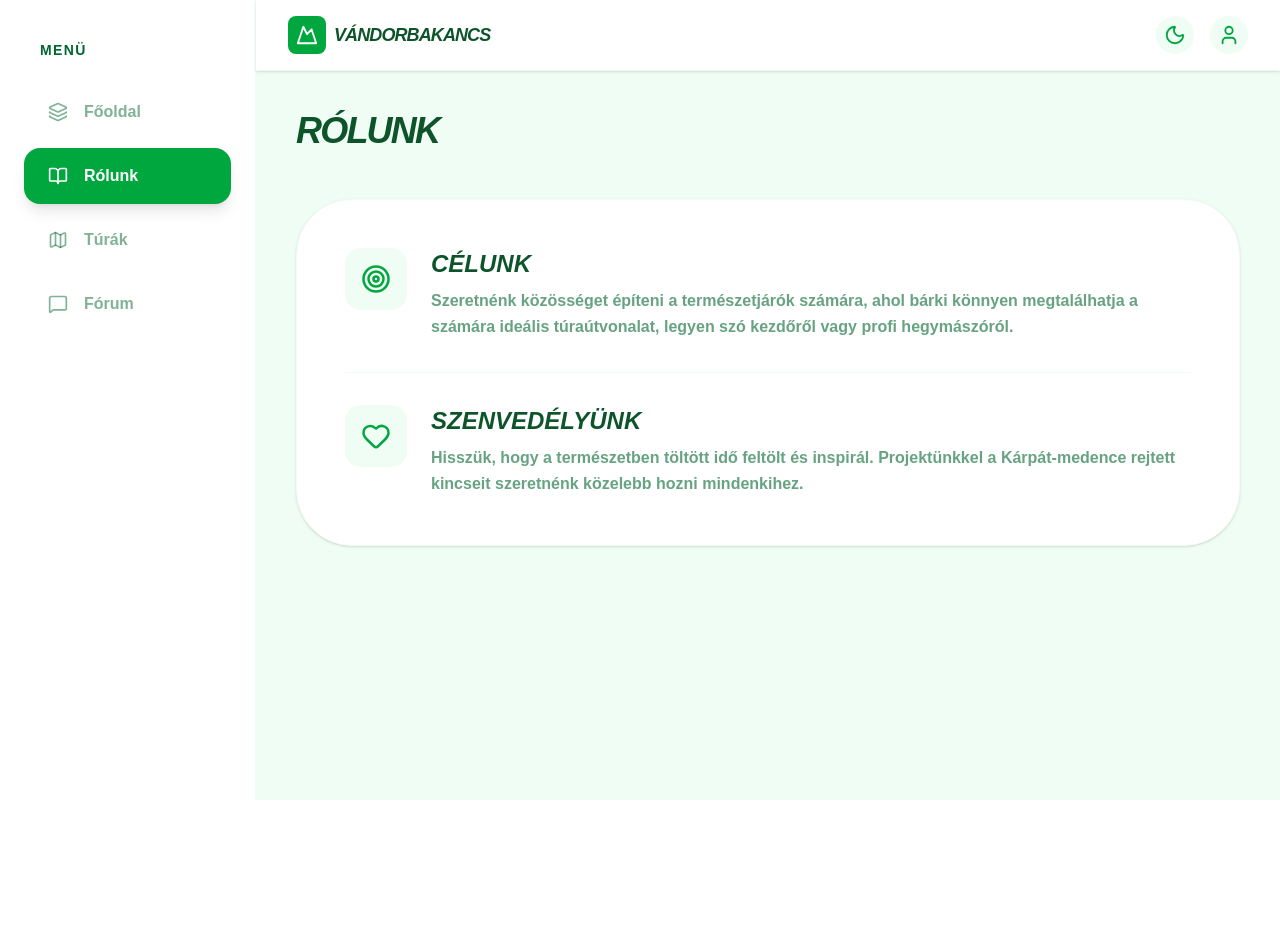
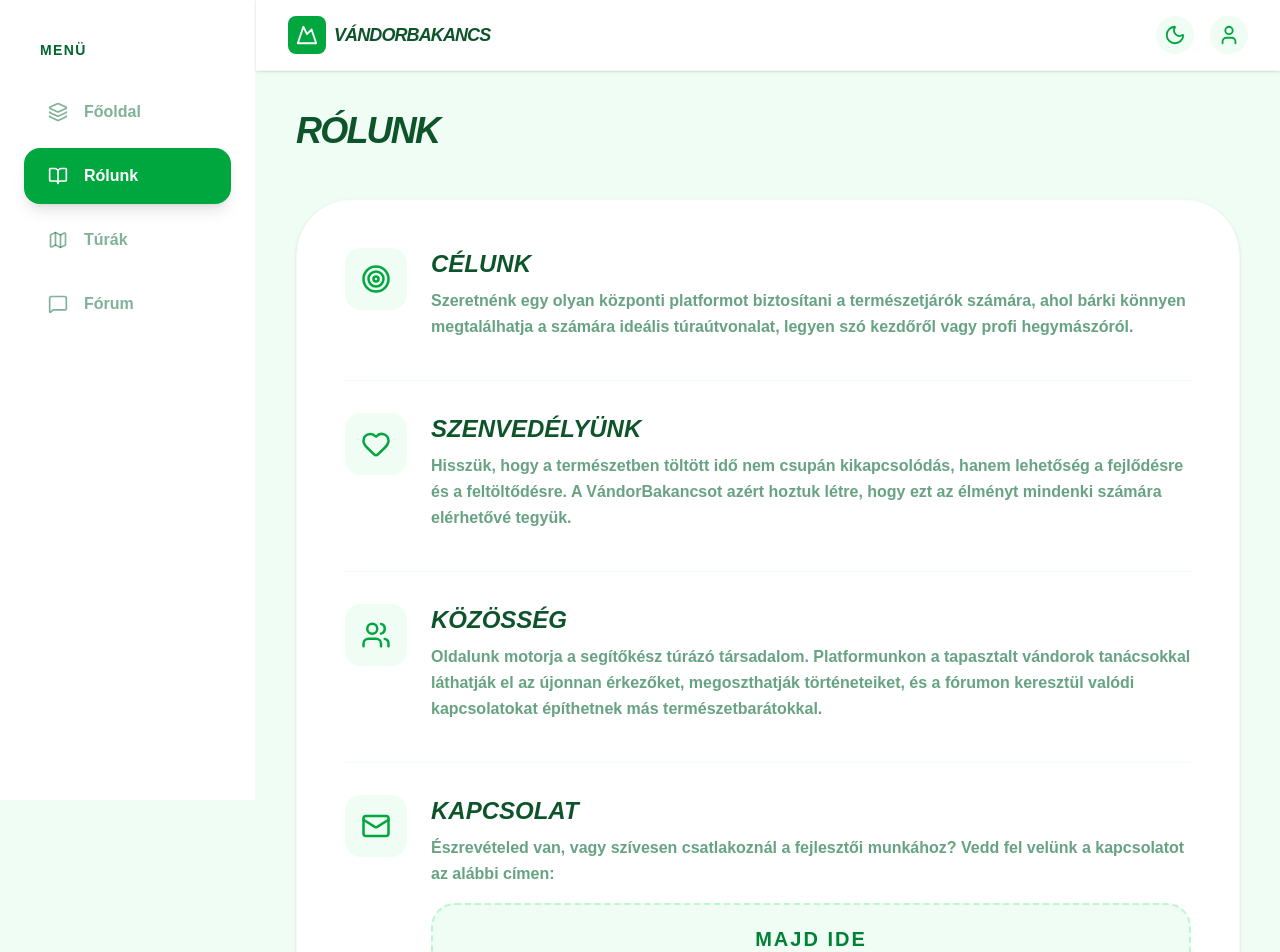
Before and after one commit to VandorBakancs/vandorbakancs, a Next.js app in the folder frontend/: page /rolunk in a window 1280 px wide. Shown: the top 952 px of the page. Before the commit the page ends 800 px from the top, so only its background shows below. Built offline with nearby package versions, Linux system fonts and the light colour scheme.

Commit message:
vandorbakancs

```diff
--- a/frontend/app/rolunk/page.tsx
+++ b/frontend/app/rolunk/page.tsx
@@ -1,36 +1,73 @@
 "use client";
 import React from 'react';
-import { BookOpen, Target, Heart } from 'lucide-react';
+import { Target, Heart, Users, Mail } from 'lucide-react';
 
 export default function RolunkPage() {
   return (
-    <main className="p-10 max-w-5xl mx-auto space-y-12">
-      <h1 className="text-4xl font-black text-green-900 uppercase italic tracking-tighter">Rólunk</h1>
+    <main className="p-10 max-w-5xl mx-auto space-y-12 transition-colors duration-300">
+      <h1 className="text-4xl font-black text-green-900 dark:text-white uppercase italic tracking-tighter">
+        Rólunk
+      </h1>
 
-      <div className="bg-white p-12 rounded-[3.5rem] shadow-sm border border-green-50 space-y-8">
+      <div className="bg-white dark:bg-zinc-800 p-12 rounded-[3.5rem] shadow-sm border border-green-50 dark:border-zinc-700 space-y-10 transition-colors duration-300">
+
+        {/* 1. CÉLUNK */}
         <div className="flex items-start gap-6">
-          <div className="bg-green-50 p-4 rounded-2xl text-green-600">
+          <div className="bg-green-50 dark:bg-zinc-700 p-4 rounded-2xl text-green-600 dark:text-green-400 shrink-0">
             <Target size={30} />
           </div>
           <div>
-            <h2 className="text-2xl font-black text-green-900 uppercase italic">Célunk</h2>
-            <p className="text-green-800/60 font-bold mt-2 leading-relaxed">
-              Szeretnénk közösséget építeni a természetjárók számára, ahol bárki könnyen megtalálhatja a számára ideális túraútvonalat, legyen szó kezdőről vagy profi hegymászóról.
+            <h2 className="text-2xl font-black text-green-900 dark:text-white uppercase italic">Célunk</h2>
+            <p className="text-green-800/60 dark:text-gray-400 font-bold mt-2 leading-relaxed">
+              Szeretnénk egy olyan központi platformot biztosítani a természetjárók számára, ahol bárki könnyen megtalálhatja a számára ideális túraútvonalat, legyen szó kezdőről vagy profi hegymászóról.
             </p>
           </div>
         </div>
 
-        <div className="flex items-start gap-6 border-t border-green-50 pt-8">
-          <div className="bg-green-50 p-4 rounded-2xl text-green-600">
+        {/* 2. SZENVEDÉLYÜNK */}
+        <div className="flex items-start gap-6 border-t border-green-50 dark:border-zinc-700 pt-8">
+          <div className="bg-green-50 dark:bg-zinc-700 p-4 rounded-2xl text-green-600 dark:text-green-400 shrink-0">
             <Heart size={30} />
           </div>
           <div>
-            <h2 className="text-2xl font-black text-green-900 uppercase italic">Szenvedélyünk</h2>
-            <p className="text-green-800/60 font-bold mt-2 leading-relaxed">
-              Hisszük, hogy a természetben töltött idő feltölt és inspirál. Projektünkkel a Kárpát-medence rejtett kincseit szeretnénk közelebb hozni mindenkihez.
+            <h2 className="text-2xl font-black text-green-900 dark:text-white uppercase italic">Szenvedélyünk</h2>
+            <p className="text-green-800/60 dark:text-gray-400 font-bold mt-2 leading-relaxed">
+              Hisszük, hogy a természetben töltött idő nem csupán kikapcsolódás, hanem lehetőség a fejlődésre és a feltöltődésre. A VándorBakancsot azért hoztuk létre, hogy ezt az élményt mindenki számára elérhetővé tegyük.
             </p>
           </div>
         </div>
+
+        {/* 3. KÖZÖSSÉG */}
+        <div className="flex items-start gap-6 border-t border-green-50 dark:border-zinc-700 pt-8">
+          <div className="bg-green-50 dark:bg-zinc-700 p-4 rounded-2xl text-green-600 dark:text-green-400 shrink-0">
+            <Users size={30} />
+          </div>
+          <div>
+            <h2 className="text-2xl font-black text-green-900 dark:text-white uppercase italic">Közösség</h2>
+            <p className="text-green-800/60 dark:text-gray-400 font-bold mt-2 leading-relaxed">
+              Oldalunk motorja a segítőkész túrázó társadalom. Platformunkon a tapasztalt vándorok tanácsokkal láthatják el az újonnan érkezőket, megoszthatják történeteiket, és a fórumon keresztül valódi kapcsolatokat építhetnek más természetbarátokkal.
+            </p>
+          </div>
+        </div>
+
+        {/* 4. ELÉRHETŐSÉG */}
+        <div className="flex items-start gap-6 border-t border-green-50 dark:border-zinc-700 pt-8">
+          <div className="bg-green-50 dark:bg-zinc-700 p-4 rounded-2xl text-green-600 dark:text-green-400 shrink-0">
+            <Mail size={30} />
+          </div>
+          <div>
+            <h2 className="text-2xl font-black text-green-900 dark:text-white uppercase italic">Kapcsolat</h2>
+            <p className="text-green-800/60 dark:text-gray-400 font-bold mt-2 leading-relaxed">
+              Észrevételed van, vagy szívesen csatlakoznál a fejlesztői munkához? Vedd fel velünk a kapcsolatot az alábbi címen:
+            </p>
+            <div className="mt-4 p-5 bg-green-50 dark:bg-zinc-900/50 rounded-3xl border-2 border-dashed border-green-200 dark:border-zinc-700 flex items-center justify-center">
+               <span className="text-green-700 dark:text-green-400 font-black tracking-widest uppercase text-xl text-center">
+                 majd ide
+               </span>
+            </div>
+          </div>
+        </div>
+
       </div>
     </main>
   );
```
